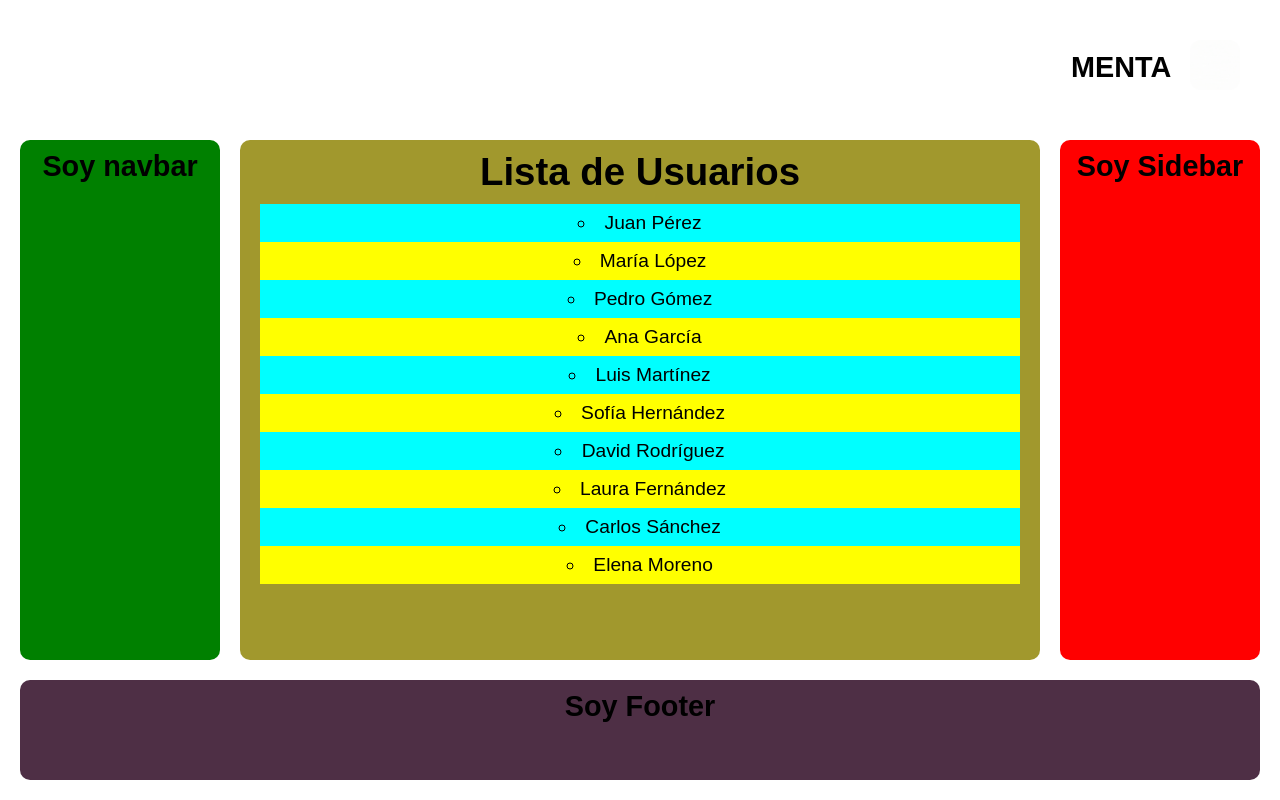
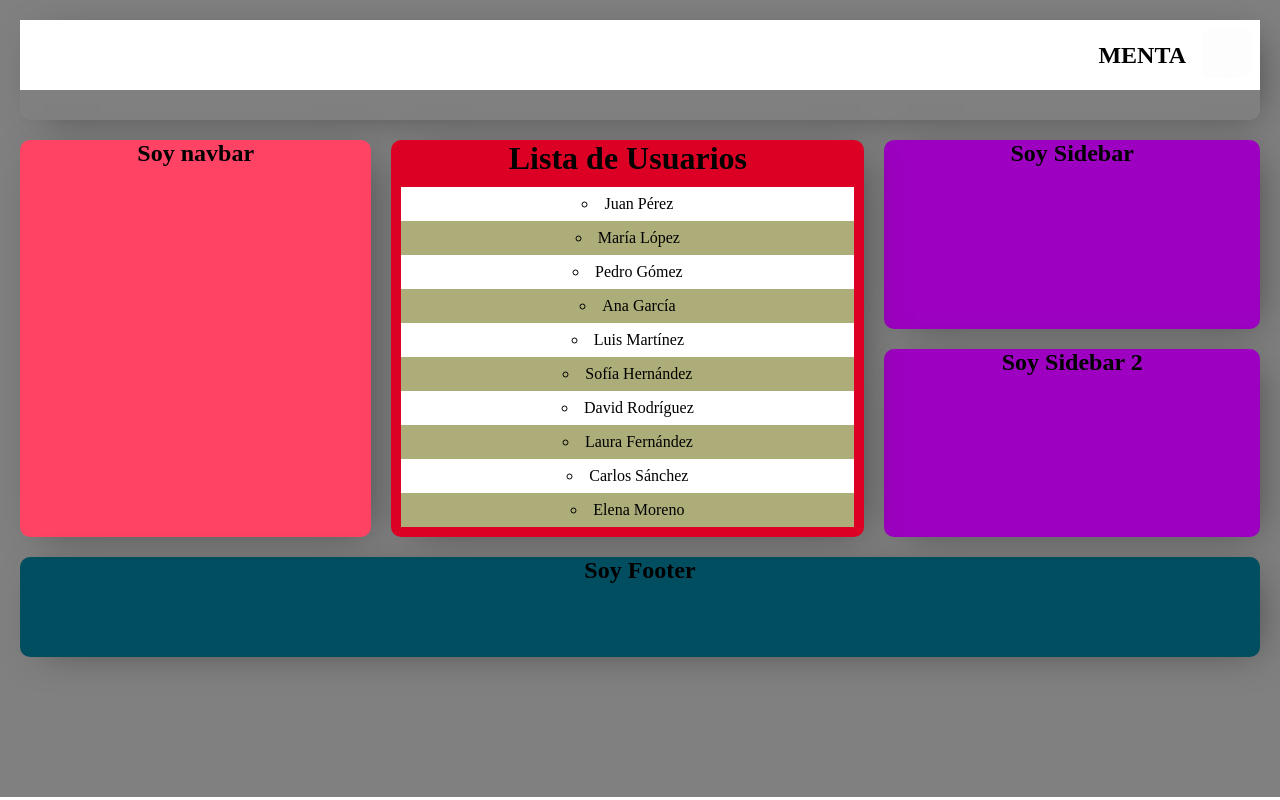
Before and after one commit to MayradelvGonzalez/My-App, a React (Create React App) app in the folder client/files/: page / in a window 1280 px wide. Built offline with nearby package versions, Linux system fonts and the light colour scheme.

Commit message:
estiloseInfo

```diff
--- a/client/files/src/App.js
+++ b/client/files/src/App.js
@@ -1,29 +1,4 @@
 
-// import React, { useEffect, useState } from 'react';
-// import './index.css';
-// import Navbar from './components/navbar/Navbar';
-// import Footer from './components/footer/Footer';
-// import Header from './components/header/Header';
-// import Sidebar from './components/sidebar/Sidebar';
-
-// function App({backendData}) {
-
-
-//   return (
-//     <div>
-//       <div className="grid-container" id="caja">
-//         <header className="header"><Header /></header>
-//         <nav className="navbar"><Navbar /></nav>
-//         <aside className="sidebar"><Sidebar /></aside>
-//         <main className="main"><main backendData={backendData} /></main>
-
-//         <footer className="footer"><Footer /></footer>
-//       </div>
-//     </div>
-//   );
-// }
-
-// export default App;
 
 import React, { useEffect, useState } from 'react';
 import './index.css';
@@ -31,6 +6,7 @@ import Navbar from './components/navbar/Navbar';
 import Footer from './components/footer/Footer';
 import Header from './components/header/Header';
 import Sidebar from './components/sidebar/Sidebar';
+import Sidebar2 from './components/sidebar2/Sidebar2';
 import UserList from './components/main/userList'; // Import the UserList component
 
 
@@ -42,6 +18,7 @@ function App() {
         <header className="header"><Header /></header>
         <nav className="navbar"><Navbar /></nav>
         <aside className="sidebar"><Sidebar /></aside>
+        <aside className="sidebar2"><Sidebar2 /></aside>
         <main className="main">
           <UserList /> {/* Render the UserList component */}
         </main>
--- a/client/files/src/components/main/main.css
+++ b/client/files/src/components/main/main.css
@@ -9,7 +9,7 @@
     color: aqua;
 }
 #mainInfo {
-    background-color:yellow;
+    background-color:rgb(185, 185, 151);
 }
 .prueba{
     color:black;
@@ -17,12 +17,12 @@
 #listado li{
     list-style: circle;
     list-style-position:inside;
-    background-color: yellow;
+    background-color: rgb(173, 173, 121);
     padding: 8px;
 
 }
 #listado li:nth-child(odd){
-    background-color: aqua;
+    background-color: white;
 }
 #listado ul{
  margin: 10px;
--- a/client/files/src/components/main/userList.jsx
+++ b/client/files/src/components/main/userList.jsx
@@ -12,7 +12,7 @@ function UserList() {
       setIsLoading(true);
 
       try {
-        setUsers(usersData.users);
+        setUsers(usersData);
       } catch (error) {
         setError(error.message);
         console.error('Error fetching data:', error);
--- /dev/null
+++ b/client/files/src/components/sidebar2/Sidebar2.jsx
@@ -0,0 +1,8 @@
+import React from "react";
+
+function Sidebar2(){
+return <h2>Soy Sidebar 2</h2>
+}
+
+
+export default Sidebar2;
--- a/client/files/src/index.css
+++ b/client/files/src/index.css
@@ -1,4 +1,4 @@
-:root{
+ /* :root{
   --color-main: #208132;
   --color-secondary: #1c4911;
   --color-secon : #00fbf2;
@@ -45,13 +45,24 @@ code {
   "navbar"
   "main"
   "sidebar"
+  "sidebar2"
   "footer" 100px
   ;
+
+  grid-template-areas:
+  "header header header"
+  "navbar main sidebar"
+  "navbar main sidebar2"
+
+  "footer footer footer";
+
+
   .header{
     grid-area: header;
     background-color:white;
 
   }
+
   .navbar {
     grid-area: navbar;
     background-color: green;
@@ -59,6 +70,11 @@ code {
   .sidebar{
     grid-area: sidebar;
     background-color:red;
+
+  }
+  .sidebar2{
+    grid-area: sidebar2;
+    background-color:blue;
 
   }
   .main{
@@ -87,3 +103,103 @@ code {
     ;
 }
 }
+
+
+  */
+
+
+:root {
+  --color-main: #019b98;
+  --color-secondary: #c1ffff;
+  --color-secon: #dd0025;
+  --color-third: #fbfbfb;
+  --color-base: #014e60;
+}
+
+body {
+  margin: 0;
+  /* font-family: -apple-system, BlinkMacSystemFont, 'Segoe UI', 'Roboto', 'Oxygen',
+    'Ubuntu', 'Cantarell', 'Fira Sans', 'Droid Sans', 'Helvetica Neue', */
+    /* sans-serif; */
+
+  -webkit-font-smoothing: antialiased;
+  -moz-osx-font-smoothing: grayscale;
+}
+
+code {
+  font-family: source-code-pro, Menlo, Monaco, Consolas, 'Courier New',
+    monospace;
+}
+
+* {
+  box-sizing: border-box;
+  margin: 0;
+  padding: 0;
+}
+
+#caja {
+  font-family: "Poppins", sans-serif;
+  font-size: 1rem;
+  max-height: 100vh;
+  padding: 20px;
+  font-family:cursive;
+  background-color:gray;
+
+}
+
+.grid-container > * {
+  box-shadow: 10px 6px 37px -13px rgba(51, 51, 51, 0.74);
+  border-radius: 10px;
+  padding: auto;
+  text-align: center;
+  font-weight: 500;
+}
+
+.grid-container {
+  display: grid;
+  gap: 20px;
+  grid-template-areas:
+    "header header header"
+    "navbar main sidebar"
+    "navbar main sidebar2"
+    "footer footer footer";
+  grid-template-rows: 100px auto auto 100px 100px;
+  grid-template-columns: repeat(1,2, 1fr);
+  .header {
+    grid-area: header;
+    background-color: transparent;
+  }
+
+  .navbar {
+    grid-area: navbar;
+    background-color: #FF4365;
+
+  }
+
+  .sidebar,
+  .sidebar2 {
+    grid-area: sidebar;
+    background-color:  #9d00c1 ;
+    height: 100%;
+
+  }
+
+  .sidebar2 {
+    grid-area: sidebar2;
+    background-color: #9d00c1;
+    grid-row-start: 3;
+    grid-row-end: 4;
+
+  }
+
+  .main {
+    grid-area: main;
+    background-color: var(--color-secon);
+  }
+
+  .footer {
+    grid-area: footer;
+    background-color: var(--color-base);
+
+  }
+}
--- a/client/files/src/userdata.json
+++ b/client/files/src/userdata.json
@@ -1,5 +1,5 @@
-{"users": [
-  {
+
+  [{
     "id": 1,
     "name": "Juan Pérez"
   },
@@ -39,4 +39,5 @@
     "id": 10,
     "name": "Elena Moreno"
   }
-]}
+
+  ]
```
